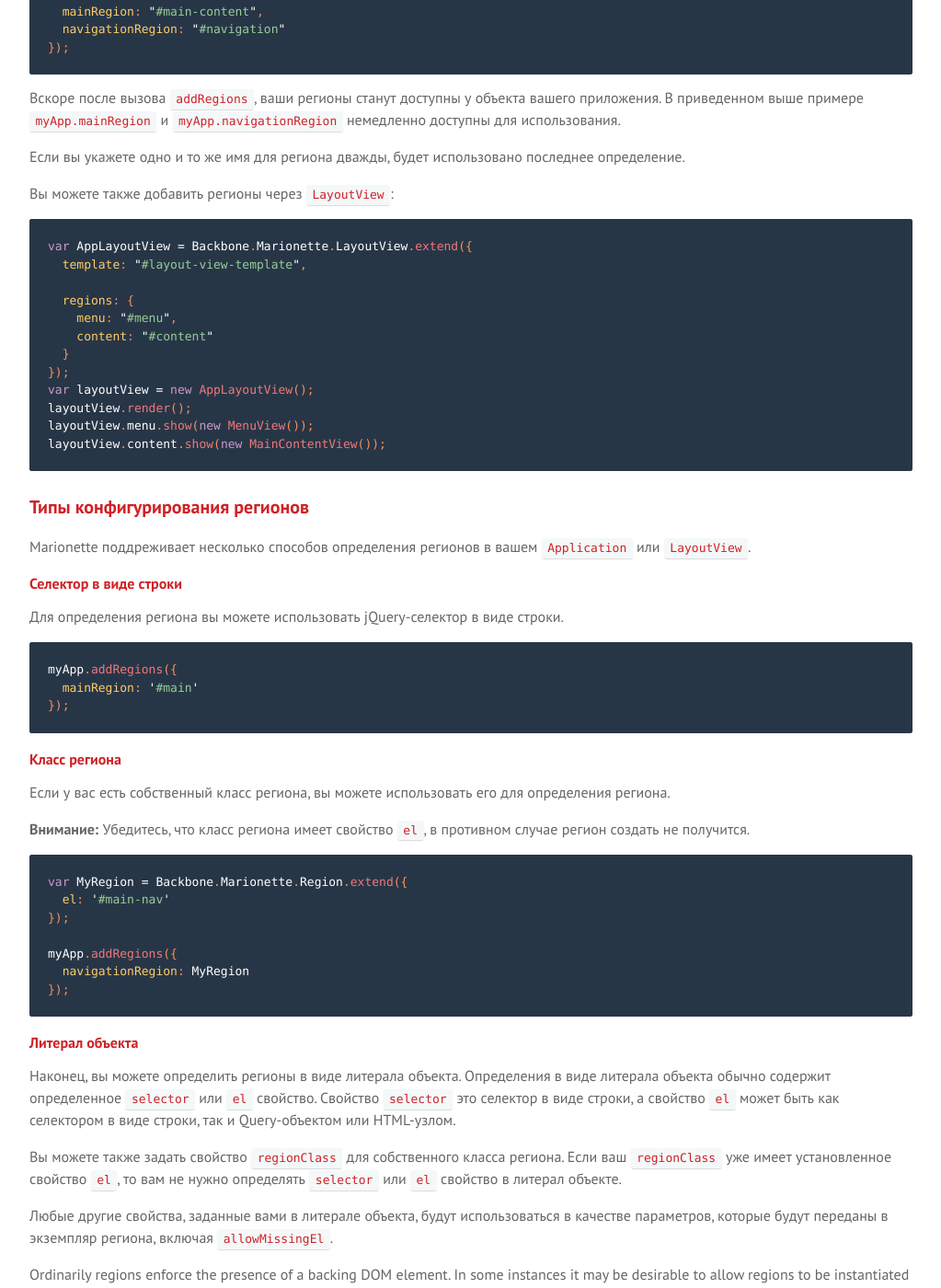
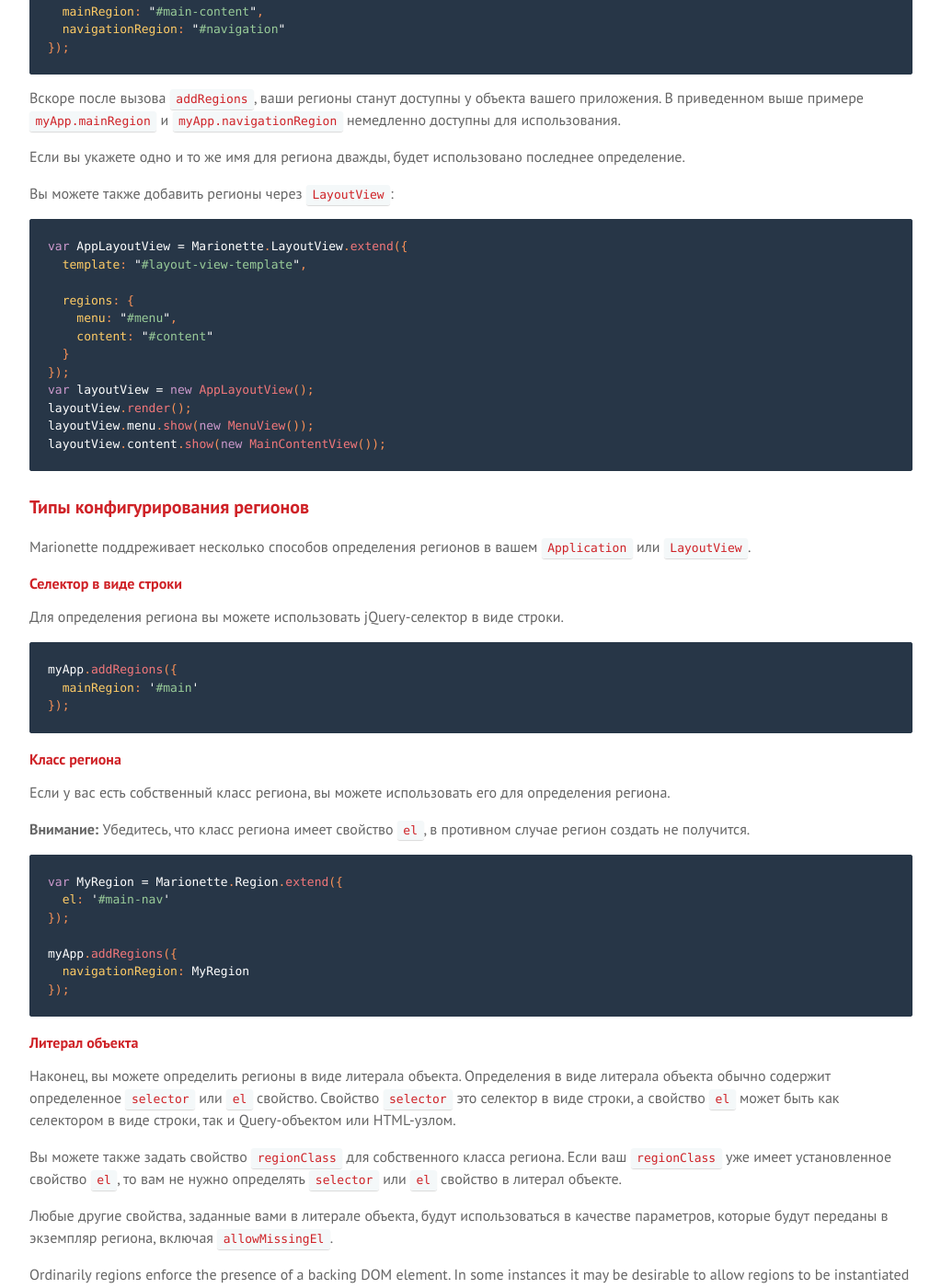
Before and after one commit to sadcitizen/marionettejs.ru, a Jekyll site: the page built from _posts/2014-05-10-region.md, in a window 1280 px wide and 1400 px high, scrolled down 1218 px. Shown: the whole window at 92% size, without its empty margins (128-1151 px from the left). Built offline with Jekyll 4.4.1, drawn with Linux system fonts in a browser that asks for light colours; some web fonts are replaced; Markdown is read by kramdown in place of the engine named in the settings.

Commit message:
update ru/Region

````diff
--- a/_includes/translation/ru/marionette.region.md
+++ b/_includes/translation/ru/marionette.region.md
@@ -46,7 +46,7 @@
 Вы можете также добавить регионы через `LayoutView`:
 
 ```js
-var AppLayoutView = Backbone.Marionette.LayoutView.extend({
+var AppLayoutView = Marionette.LayoutView.extend({
   template: "#layout-view-template",
 
   regions: {
@@ -81,7 +81,7 @@
 **Внимание:** Убедитесь, что класс региона имеет свойство `el`, в противном случае регион создать не получится.
 
 ```js
-var MyRegion = Backbone.Marionette.Region.extend({
+var MyRegion = Marionette.Region.extend({
   el: '#main-nav'
 });
 
@@ -372,7 +372,7 @@
   el: $("#existing-view-stuff")
 });
 
-var myRegion = new Backbone.Marionette.Region({
+var myRegion = new Marionette.Region({
   el: "#content",
   currentView: myView
 });
@@ -476,7 +476,7 @@
   }
 });
 
-var MyRegion = Backbone.Marionette.Region.extend({
+var MyRegion = Marionette.Region.extend({
   // ...
 
   onBeforeSwap: function(view, region, options) {
````
